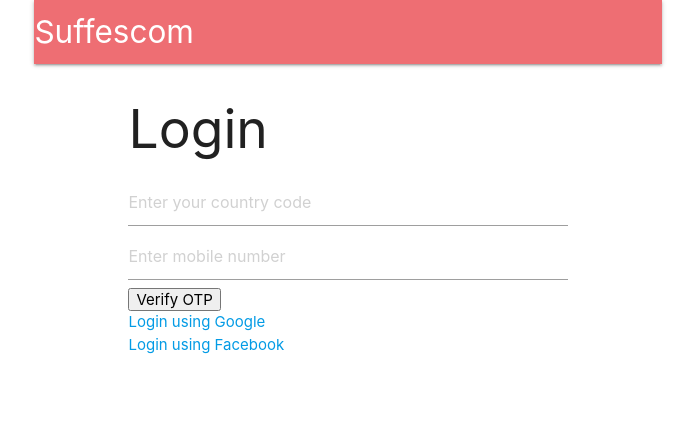
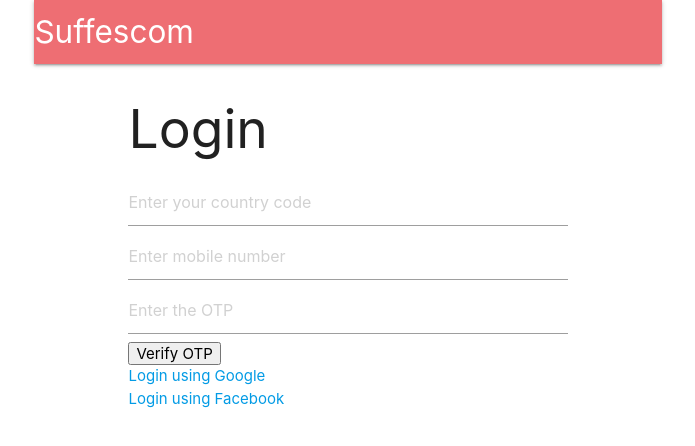
Before and after one commit to AyushiMittal27/reactjstask, a React (Create React App) app in the folder client/: page /login in a window 1280 px wide. Shown: the top 446 px of the page, without its empty margins (292-987 px from the left). Built offline with nearby package versions, Linux system fonts and the light colour scheme; no server answers.

Commit message:
Update Login.js

```diff
--- a/client/src/components/Login.js
+++ b/client/src/components/Login.js
@@ -61,7 +61,7 @@ const Login = () => {
           name='phonenum'
           onChange={handleChange("num")}
         />
-        {!otp && (
+        {otp && (
           <input
             type='text'
             placeholder='Enter the OTP'
```
